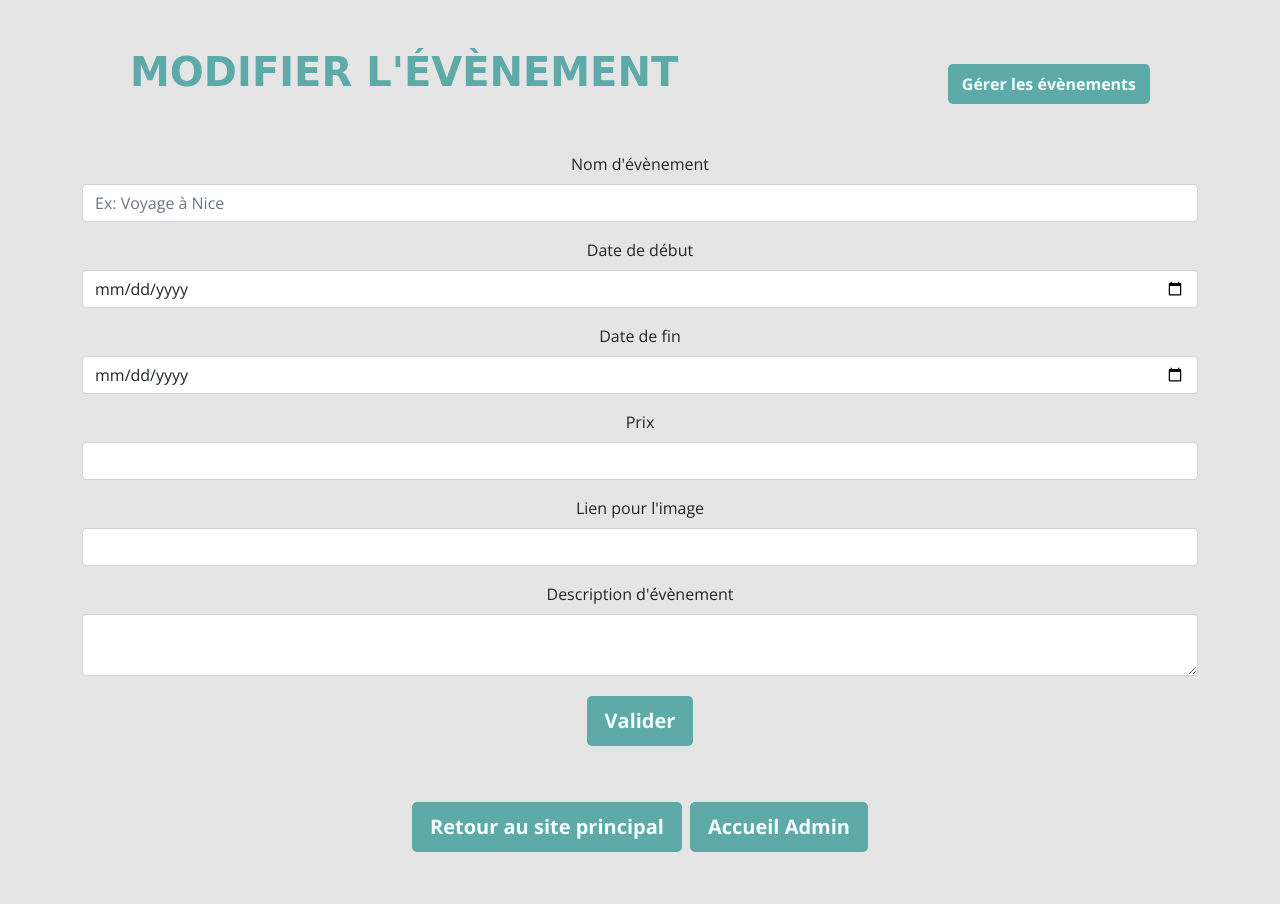
After one commit to WildCodeSchool/orleans-php-202103-project-tempsloisirs, a PHP site: template src/View/Admin/Event/edit.html.twig in a window 1280 px wide. The commit adds this page. Run offline with PHP 8.4, Linux system fonts and the light colour scheme; the template is opened without the code that fills it, so the values that code supplies are empty; some libraries are stand-ins or nearby versions; some web fonts are replaced.

Commit message:
Creation of the functionality to edit the events(model, controller, edit page)

```diff
--- a/src/View/Admin/Event/_form.html.twig
+++ b/src/View/Admin/Event/_form.html.twig
@@ -45,7 +45,7 @@
 	</div>
 
 	<div class="col-12">
-		<button class="btn btn-primary btn-lg mx-1 my-1" value="valider">Envoyer</button>
+		<button class="btn btn-primary btn-lg mx-1 my-1" value="valider">Valider</button>
 	</div>
 
 </form>
--- /dev/null
+++ b/src/View/Admin/Event/edit.html.twig
@@ -0,0 +1,33 @@
+{% extends 'layout.html.twig' %}
+{% block title %}Admin - Modifier l'évènement
+{% endblock %}
+{% block stylesheet %}
+
+	<link rel="stylesheet" href="/assets/css/adminEvents.css">
+	<link rel="preconnect" href="https://fonts.gstatic.com">
+{% endblock %}
+{% block content %}
+	<main class="py-lg-5 px-lg-5 py-3 px-3">
+		<div class="container">
+			<div class="eventSection">
+				<div class="eventTitle d-flex justify-content-lg-between flex-lg-row align-items-lg-center flex-column px-lg-5 mb-lg-5 mb-3">
+					<h1>Modifier l'évènement</h1>
+					<a class="btn btn-primary mt-3" href="/AdminEvent/index" role="button">Gérer les évènements</a>
+				</div>
+
+				{% if errorsIdNotFound is not null %}
+					{% for error in errorsIdNotFound %}
+						<div class="alert alert-danger errorsMessage">{{ error }}</div>
+					{% endfor %}
+				{% endif %}
+
+				{% include '/Admin/Event/_form.html.twig' %}
+
+				<div class="admin-footer d-flex justify-content-center flex-md-row flex-column mt-lg-5 mt-2">
+					<a class="btn btn-primary btn-lg mx-1 my-1" href="#">Retour au site principal</a>
+					<a class="btn btn-primary btn-lg mx-1 my-1" href="#">Accueil Admin</a>
+				</div>
+			</div>
+		</div>
+	</main>
+{% endblock %}
--- a/src/View/Admin/Event/index.html.twig
+++ b/src/View/Admin/Event/index.html.twig
@@ -17,12 +17,14 @@
 				<div class="row row-cols-1 row-cols-sm-12 row-cols-md-2 row-cols-lg-3 row-cols-xl-4">
 
 					{% for event in events %}
+
 						<div class="col mb-5">
 							<div class="card eventCards">
 								<img src={{ event.image }} class="card-img-top" alt="...">
 								<div class="card-body">
 									<h3 class="card-title strong">{{ event.name }}</h3>
 									<p>
+									<strong>{{ event.id }}</strong>
 										<strong>Date de début:</strong>
 										{{ event.start_date}}</p>
 									{% if event.end_date is not null %}
@@ -33,7 +35,7 @@
 									<p class="card-text">
 										<strong>Description:</strong>
 										{{ event.description }}</p>
-									<a href="#" class="btn btn-primary">Modifier</a>
+									<a class="btn btn-primary" href="/adminEvent/edit/{{- event.id -}}">Modifier</a>
 									<a href="#" class="btn btn-danger">Supprimer</a>
 								</div>
 							</div>
```
Also changed, not shown: src/Controller/AdminEventController.php (+33 -1 lines), src/Model/EventManager.php (+20 -0 lines), temps_des_loisirs.sql (renamed from temps_des_loisirs_events.sql, +14 -8 lines).
